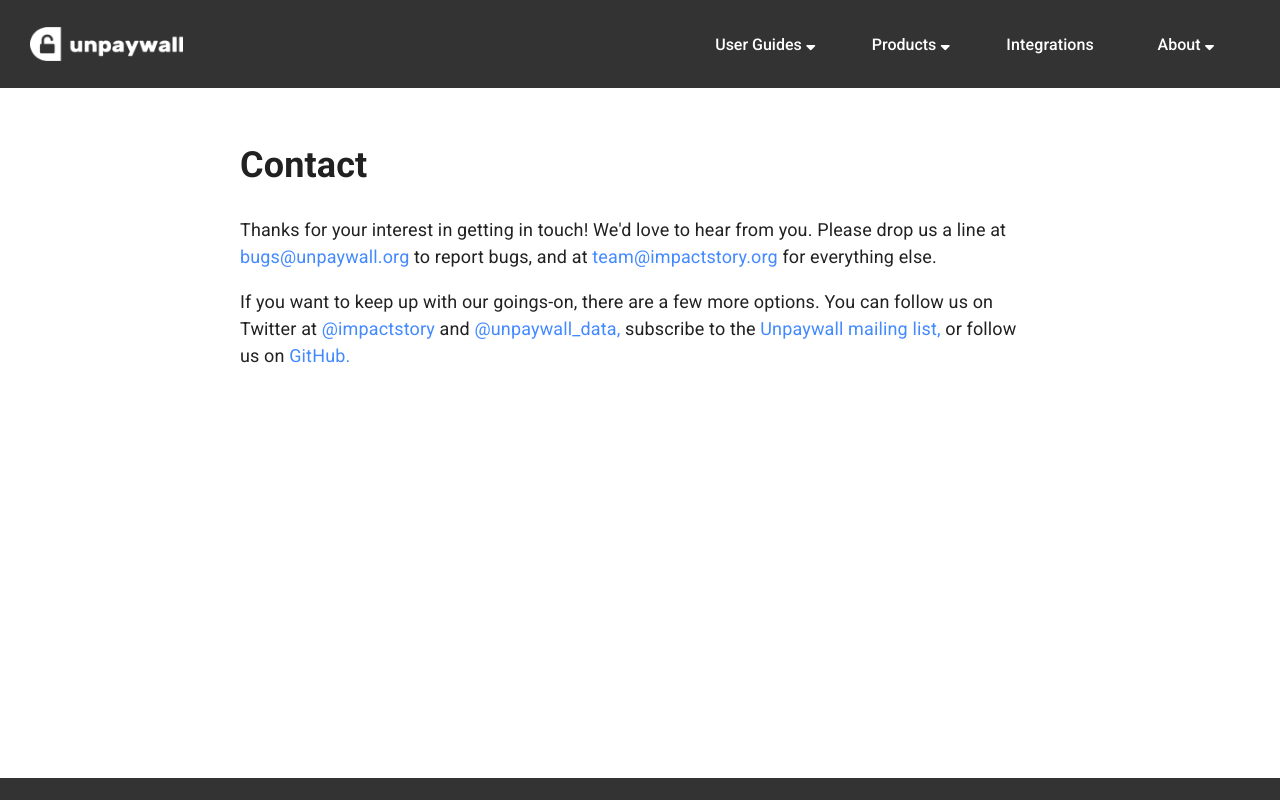
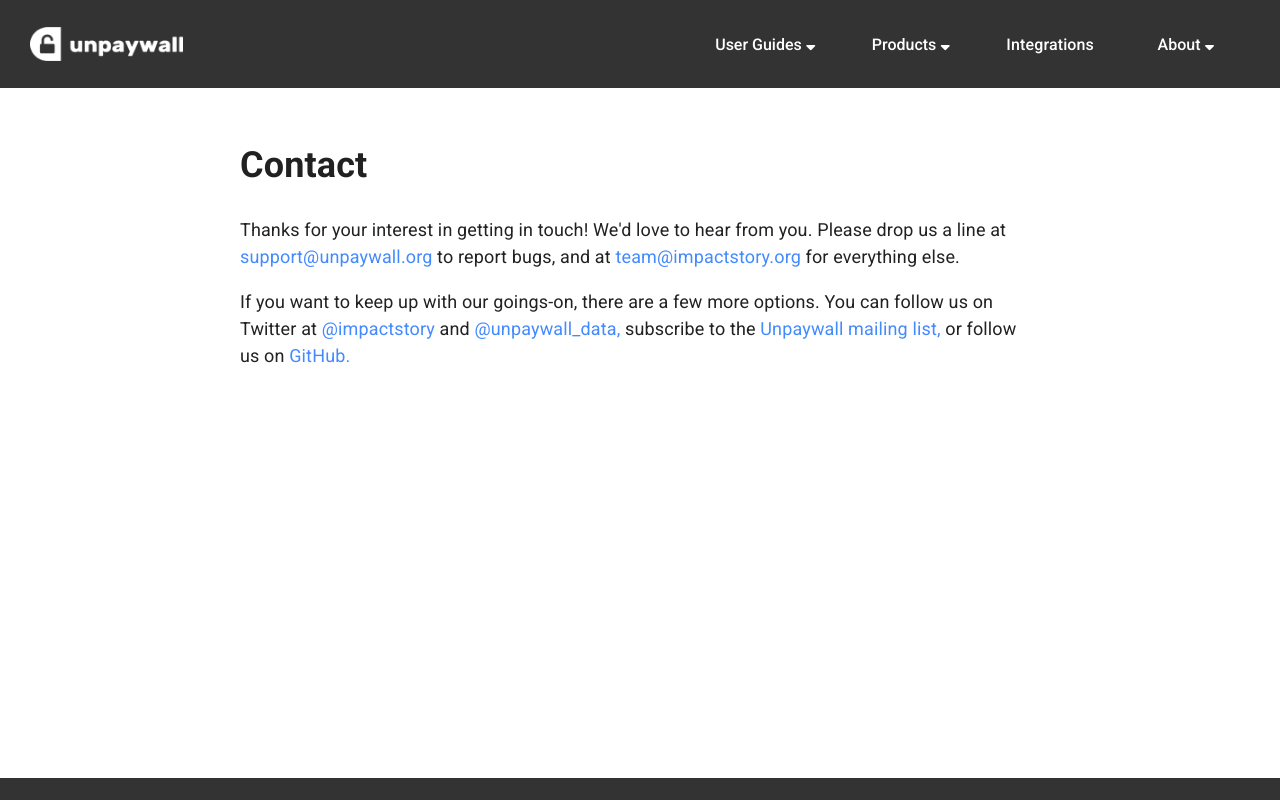
Before and after one commit to ourresearch/unpaywall-website, a Vue app: page /contact in a window 1280 px wide. Shown: the top 800 px of the page. Built offline with nearby package versions, Linux system fonts and the light colour scheme; what vue-moment would draw is missing.

Commit message:
replace bugs@unpaywall with support@unpaywall

```diff
--- a/src/components/MainFooter.vue
+++ b/src/components/MainFooter.vue
@@ -27,7 +27,7 @@
             <router-link to="/legal/terms-of-service">Terms of Service</router-link>
             <router-link to="/legal/privacy">Privacy policy</router-link>
             <router-link to="/contact">Contact</router-link>
-             <a href="mailto:bugs@unpaywall.org">Report bug</a>
+             <a href="mailto:support@unpaywall.org">Report bug</a>
         </div>
         <div class="col md-layout-item md-xsmall-size-100 spacer"></div>
         <div class="col md-layout-item md-xsmall-size-100 made-by">
--- a/src/views/Contact.vue
+++ b/src/views/Contact.vue
@@ -1,7 +1,7 @@
 <template>
     <div class="page contact">
         <h1>Contact</h1>
-        <p>Thanks for your interest in getting in touch! We'd love to hear from you. Please drop us a line at <a href="mailto:bugs@unpaywall.org">bugs@unpaywall.org</a> to report bugs, and at <a href="mailto:team@impactstory.org">team@impactstory.org</a> for everything else.</p>
+        <p>Thanks for your interest in getting in touch! We'd love to hear from you. Please drop us a line at <a href="mailto:support@unpaywall.org">support@unpaywall.org</a> to report bugs, and at <a href="mailto:team@impactstory.org">team@impactstory.org</a> for everything else.</p>
         <p>If you want to keep up with our goings-on, there are a few more options. You can follow us on Twitter at <a href="https://twitter.com/impactstory">@impactstory</a> and <a href="https://twitter.com/unpaywall_data">@unpaywall_data,</a> subscribe to the
             <a href="https://groups.google.com/forum/#!forum/unpaywall">Unpaywall mailing list, </a>  or follow us on
             <a href="https://github.com/Impactstory">GitHub.</a>
--- a/src/views/Faq.vue
+++ b/src/views/Faq.vue
@@ -70,7 +70,7 @@
                 <dt id="report-bugs">I found a bug</dt>
                 <dd>
                     Sorry about that!
-                    <a href="mailto:bugs@unpaywall.org">Drop us an email</a> and we'll get it fixed for you.
+                    <a href="mailto:support@unpaywall.org">Drop us an email</a> and we'll get it fixed for you.
                 </dd>
 
             </dl>
--- a/src/views/Sources.vue
+++ b/src/views/Sources.vue
@@ -10,7 +10,7 @@
             If you'd like to add your repository or journal to our list of sources, that's great! You can submit your repository for indexing via
             <a href="https://goo.gl/forms/HBOMqdSFOHEeFOwj1">
                 this form,
-            </a> and submit your journal <a href="mailto:bugs@unpaywall.org">via email.</a>
+            </a> and submit your journal <a href="mailto:support@unpaywall.org">via email.</a>
         </p>
 
         <p>
--- a/src/views/Team.vue
+++ b/src/views/Team.vue
@@ -27,7 +27,7 @@
         </div>
         <div class="row second">
                 <p>
-                    If you'd like to get in touch, we'd love to hear from you. To report a bug, please email us at <a href="mailto:bugs@unpaywall.org">bugs@unpaywall.org;</a> for everything else, drop us a line at <a href="mailto:team@impactstory.org">team@impactstory.org</a>
+                    If you'd like to get in touch, we'd love to hear from you. To report a bug, please email us at <a href="mailto:support@unpaywall.org">support@unpaywall.org;</a> for everything else, drop us a line at <a href="mailto:team@impactstory.org">team@impactstory.org</a>
                 </p>
         </div>
 
--- a/src/views/products/SimpleQueryTool.vue
+++ b/src/views/products/SimpleQueryTool.vue
@@ -64,7 +64,7 @@
                 <h2>Sorry, there was a problem!</h2>
                 <p>
                     Looks like we're having trouble processing your request. There may have been a problem with either the DOIs or the email you entered. Please email us at
-                    <a href="mailto:bugs@unpaywall.org">bugs@unpaywall.org</a> and we'll work to get the problem fixed.
+                    <a href="mailto:support@unpaywall.org">support@unpaywall.org</a> and we'll work to get the problem fixed.
                 </p>
         </div>
 
```
